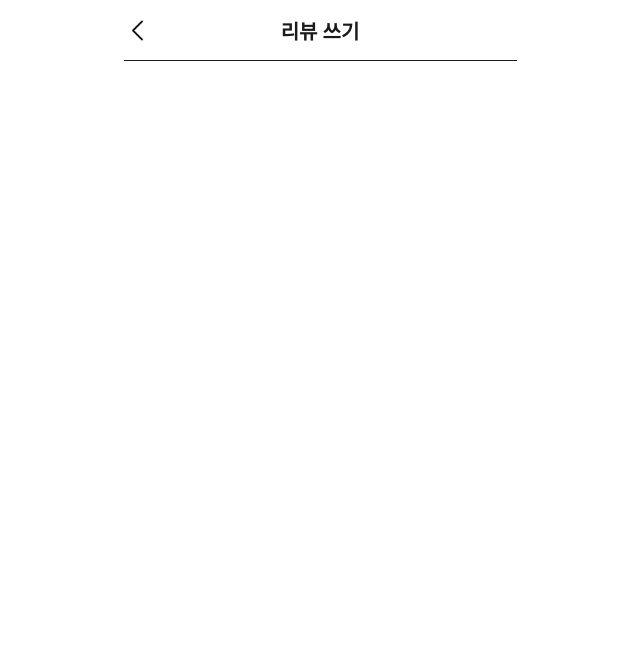
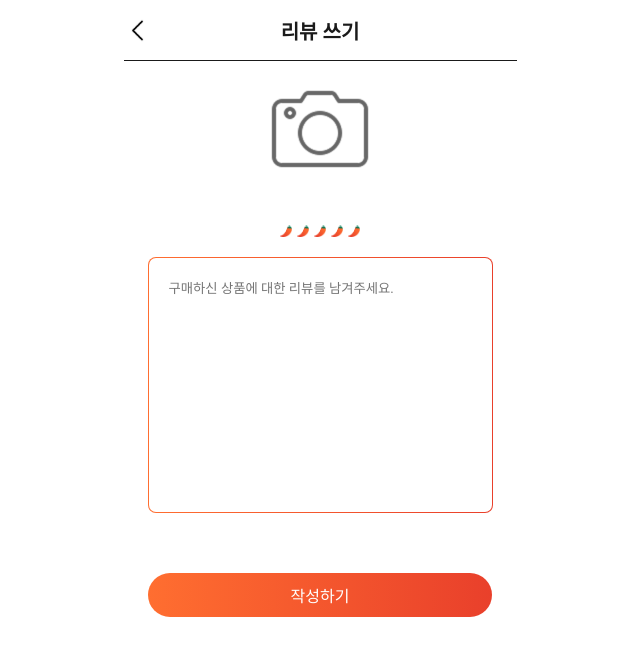
Before and after one commit to gradationK2/frontend-repo, a React (Create React App) app: page /writeReview/1 in a window 1280 px wide. Shown: the top 656 px of the page, without its empty margins (320-960 px from the left). Built offline with nearby package versions, Linux system fonts and the light colour scheme; a web font is replaced by a local one.

Commit message:
✨ 퍼블리싱 완료

```diff
--- a/src/pages/Main/WriteReview.jsx
+++ b/src/pages/Main/WriteReview.jsx
@@ -1,24 +1,89 @@
-import React from "react";
+import React, { useState } from "react";
 import Forward from "../../assets/main/Forward.svg";
+import pepper from "../../assets/main/pepper.png";
+import camera from "../../assets/main/Camera.png";
 import * as C from "../../styles/CommonStyle";
 import * as A from "../../styles/WriteReviewStyle";
 import { useNavigate } from "react-router-dom";
 
 function WriteReview() {
   const navigate = useNavigate();
+  const [selectedImages, setSelectedImages] = useState([]);
+  const [selectedSpicy, setSelectedSpicy] = useState(0);
+
+
+  const handleImageUpload = (event) => {
+    const files = event.target.files;
+    if (files.length > 0) {
+      const newImages = [...selectedImages];
+      for (let i = 0; i < files.length; i++) {
+        newImages.push(URL.createObjectURL(files[i]));
+      }
+      setSelectedImages(newImages);
+    }
+  };
+
+
+  const handleSpicySelect = (level) => {
+    setSelectedSpicy(level);
+  };
+
   return (
     <C.Common>
-        <A.Header>
+      <A.Header>
         <img src={Forward} alt="" onClick={() => navigate(-1)} />
         <div className="name">리뷰 쓰기</div>
       </A.Header>
+
       <A.WriteReview>
 
+        <div className="add_image">
+          <label htmlFor="upload">
+            {selectedImages.length === 0 ? (
+              <img src={camera} alt="사진 업로드" />
+            ) : (
+              <img src={selectedImages[0]} alt="업로드된 대표 이미지" className="preview_main" />
+            )}
+          </label>
+          <input
+            type="file"
+            id="upload"
+            accept="image/*"
+            multiple
+            style={{ display: "none" }}
+            onChange={handleImageUpload}
+          />
+        </div>
 
 
+        {selectedImages.length > 1 && (
+          <div className="image_preview">
+            {selectedImages.slice(1).map((image, index) => (
+              <img key={index} src={image} alt={`업로드된 이미지 ${index + 1}`} />
+            ))}
+          </div>
+        )}
+
+
+        <A.Spicy>
+          {Array.from({ length: 5 }).map((_, index) => (
+            <img
+              key={index}
+              src={pepper}
+              alt="매운맛 정도"
+              onClick={() => handleSpicySelect(index + 1)}
+              style={{ transform: selectedSpicy > index ? "scale(1.5)" : "scale(1)" }}
+            />
+          ))}
+        </A.Spicy>
+
+        <div className="input">
+          <textarea placeholder="구매하신 상품에 대한 리뷰를 남겨주세요."></textarea>
+        </div>
+
+        <A.Button>작성하기</A.Button>
       </A.WriteReview>
     </C.Common>
-
   );
 }
 
--- a/src/styles/WriteReviewStyle.js
+++ b/src/styles/WriteReviewStyle.js
@@ -1,7 +1,50 @@
 import styled from "styled-components";
 import color from "./color";
 
-export const WriteReview = styled.div``;
+export const WriteReview = styled.div`
+    width: 393px;
+    margin: 0 auto;
+    display: flex;
+    justify-content: center;
+    flex-direction: column;
+    align-items: center;
+    gap: 20px;
+    .add_image{
+        width: 100px;
+        margin: 20px 0;
+        justify-content: center;
+        align-items: center;
+        display: flex;
+        flex-direction: column;
+        img{
+            height: 100px;
+        }
+        p{
+            color: #818181;
+            font-size: 16px;
+        }
+    }
+    .input{
+        border-radius: 8px;
+        border: 1px solid transparent;
+        background-image: linear-gradient(#fff, #fff), ${color.gradation};
+        background-origin: border-box;
+        background-clip: content-box, border-box;
+        width: 343px;
+        height: 254px;
+
+        textarea{
+            width: calc(100% - 40px) ;
+            height: calc(100% - 40px);
+            padding: 20px;
+            background: none;
+            border: none;
+            outline: none;
+            resize: none;
+        }
+    }
+
+`;
 
 export const Header = styled.div`
    width: 393px;
@@ -23,3 +66,24 @@ export const Header = styled.div`
     }
 
    ` ;
+
+export const Spicy = styled.div`
+display: flex;
+gap: 5px;
+        img{
+            height: 12px;
+        }
+`;
+
+export const Button = styled.div`
+    background: ${color.gradation};
+    width: 344px;
+    height: 44px;
+    border-radius: 22px;
+    color: white;
+    display: flex;
+    justify-content: center;
+    align-items: center;
+    font-size: 16px;
+    margin-top: 40px;
+`;
```
Also changed, not shown: src/assets/main/Camera.png (added).
